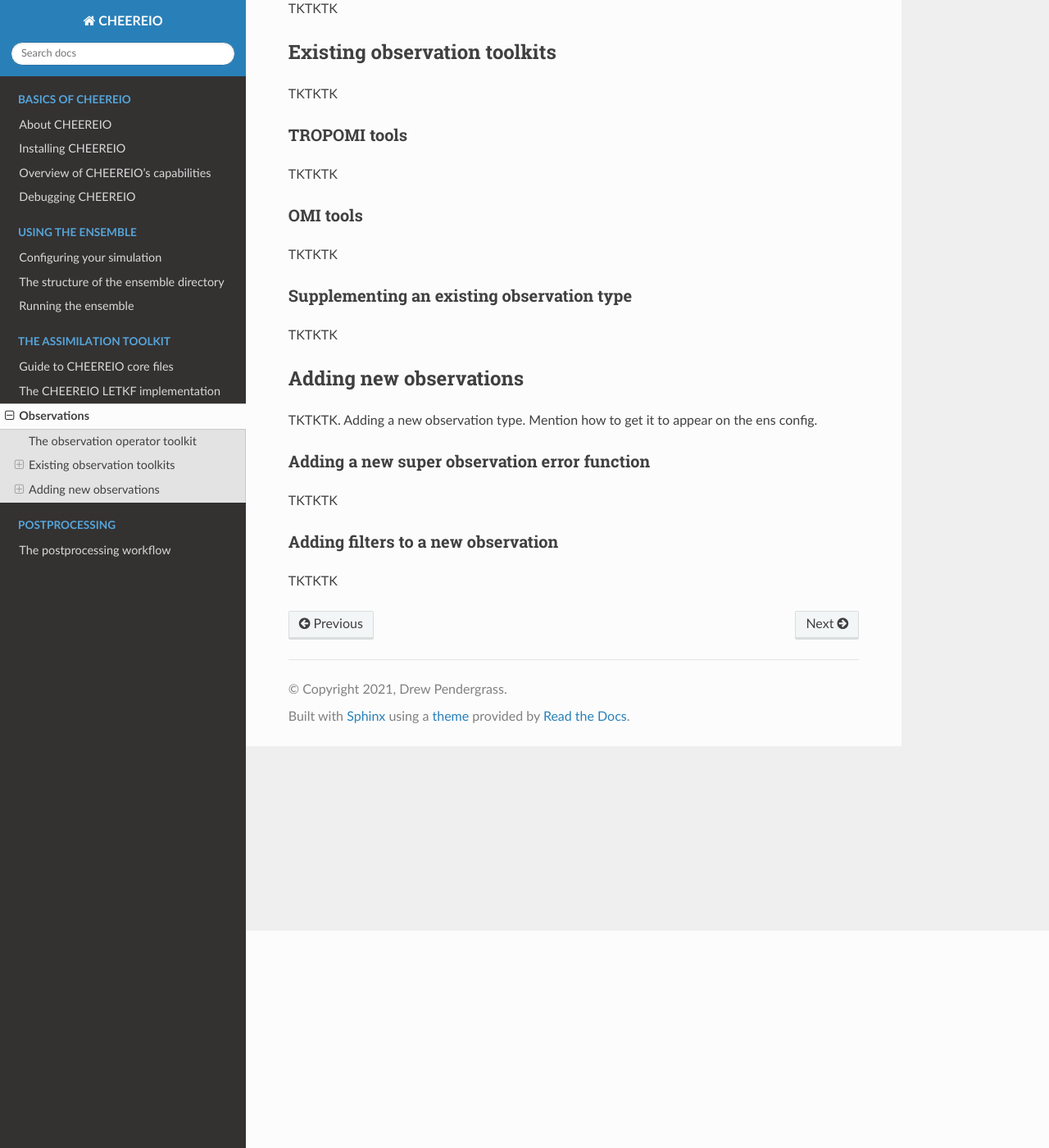
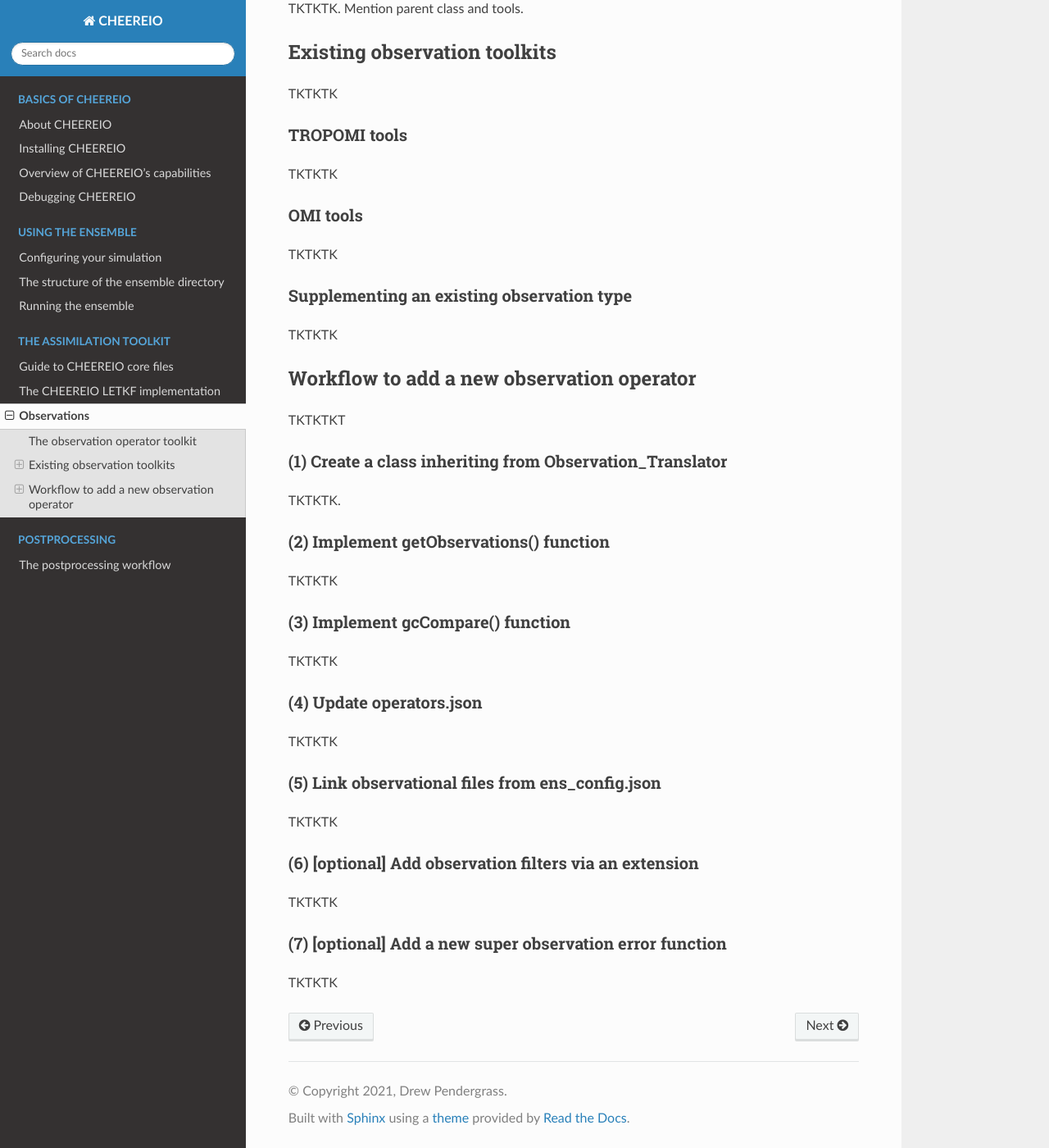
Before and after one commit to drewpendergrass/CHEEREIO, a Sphinx documentation site: the page built from docs/Observations.rst, in a window 1280 px wide and 1400 px high, scrolled down 265 px. Shown: the whole window at 82% size. Built offline with Sphinx 7.4.7 and the Read the Docs theme 2.0.0, drawn with Linux system fonts in a browser that asks for light colours.

Commit message:
update observation doc outline

```diff
--- a/docs/Observations.rst
+++ b/docs/Observations.rst
@@ -7,7 +7,7 @@ This page is under construction, check back later!
 The observation operator toolkit
 -------------
 
-TKTKTK
+TKTKTK. Mention parent class and tools.
 
 Existing observation toolkits
 -------------
@@ -36,19 +36,44 @@ TKTKTK
 
 .. _New observation:
 
-Adding new observations
+Workflow to add a new observation operator
 -------------
 
-TKTKTK. Adding a new observation type. Mention how to get it to appear on the ens config.
+TKTKTKT
 
-.. _New superobservation:
+(1) Create a class inheriting from Observation_Translator
+~~~~~~~~~~~~~
 
-Adding a new super observation error function
+TKTKTK.
+
+(2) Implement getObservations() function
 ~~~~~~~~~~~~~
 
 TKTKTK
 
-Adding filters to a new observation
+(3) Implement gcCompare() function
 ~~~~~~~~~~~~~
 
 TKTKTK
+
+(4) Update operators.json
+~~~~~~~~~~~~~
+
+TKTKTK
+
+(5) Link observational files from ens_config.json
+~~~~~~~~~~~~~
+
+TKTKTK
+
+(6) [optional] Add observation filters via an extension
+~~~~~~~~~~~~~
+
+TKTKTK
+
+.. _New superobservation:
+
+(7) [optional] Add a new super observation error function
+~~~~~~~~~~~~~
+
+TKTKTK
```
